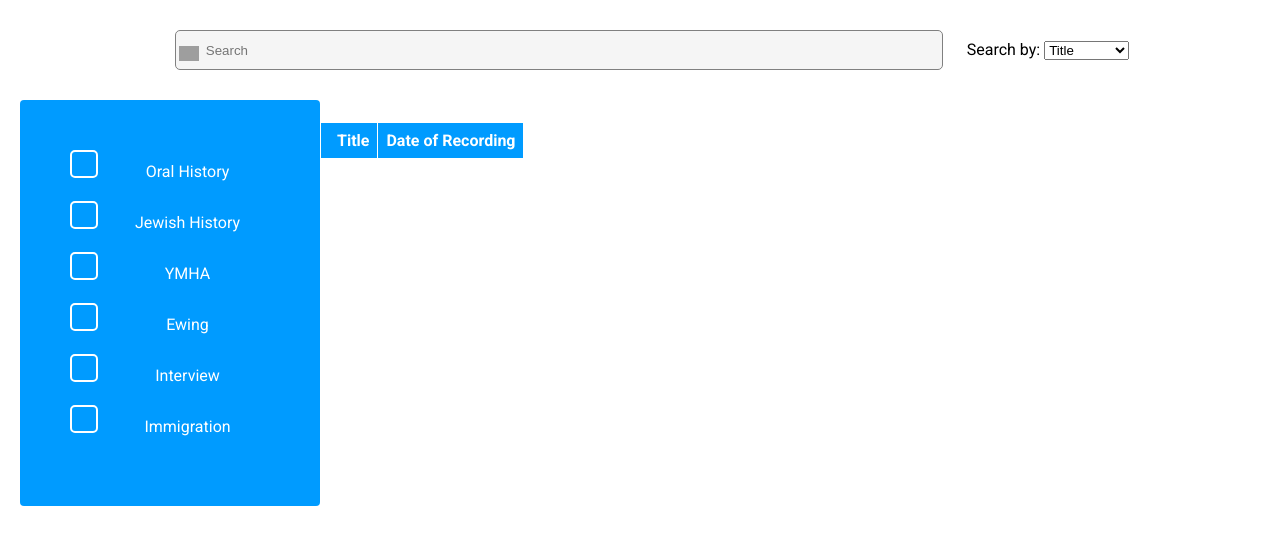
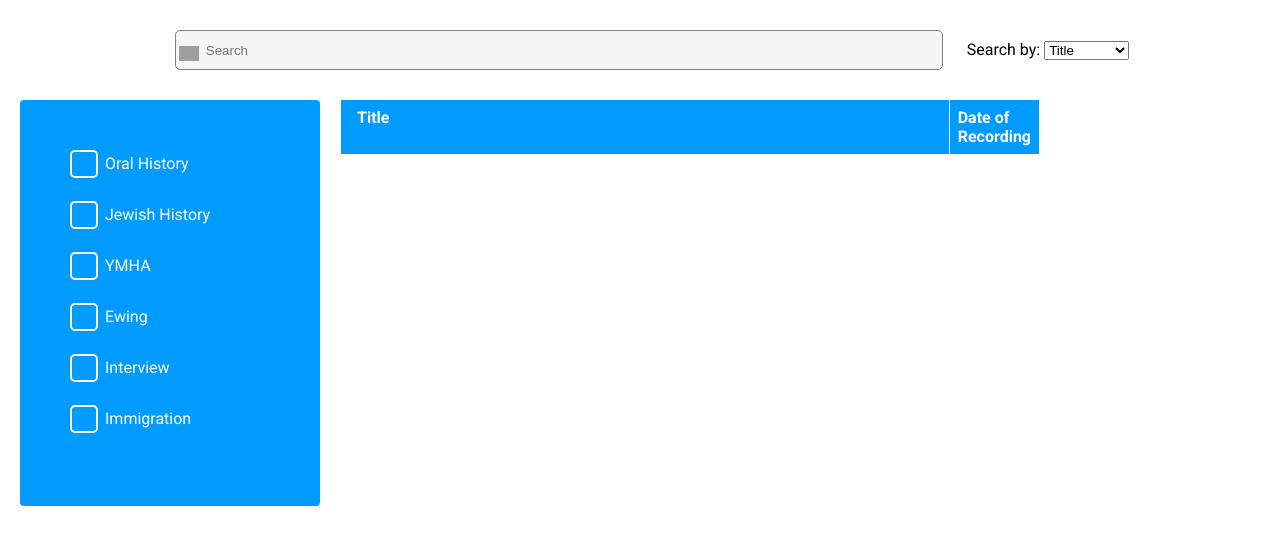
Before and after one commit to pepped1/database-trentoniana-project, a Flask app: page / in a window 1280 px wide. Shown: the part 50-595 px from the top of the page. Run offline with Flask 2, Linux system fonts and the light colour scheme; lists and menus that the app fills with data are empty; some libraries are stand-ins or nearby versions; grey boxes are pictures that could not be loaded.

Commit message:
table formatting fix

```diff
--- a/src/app_create_table/app/templates/my-form.html
+++ b/src/app_create_table/app/templates/my-form.html
@@ -10,8 +10,6 @@
     <style>
     	@import url('https://fonts.googleapis.com/css?family=Roboto:100,300,400,500,700,900');
 
-
-
         body {
         	margin: 0px;
         	font-family: 'Roboto', sans-serif;
@@ -22,6 +20,7 @@
         	color: #FFFFFF;
         	border: 1px solid white;
         	padding: 5px;
+        	width: 100%;
         }
 
         th:tr{
@@ -48,13 +47,16 @@
 	    }
 
 	    .hover-table{
-	    	margin-right: 20px;
-	    	margin-left: 20px;
+
 	    	border-collapse:collapse;
 	    	border-spacing:0;
-	    	width:60%;
+	    	width:70%;
 	    	text-align: right;
 	    	display:table-cell;
+	    	position:relative;
+	    	left: 20px;
+	    	bottom: 4px;
+
 	    }
 
 	    .hover-table tr{
@@ -255,9 +257,11 @@
 
         .checkbox-input-label {
         	display: inline-block;
-        	text-align: right;
+        	text-align: left;
+        	float: left;
         	clear: both;
-        	padding: 0px;
+        	position: relative;
+        	bottom:8px;
         	font-size: 16px;
         	color: rgba(255,255,255);
         	font-weight: 4px;
@@ -290,10 +294,13 @@
 
         .wrap {
         	display:table;
+        	margin: 20px;
+        	text-align: right;
         }
 
         .space {
         	margin: 10px;
+        	display:table-cell;
         }
 
 
@@ -382,7 +389,7 @@
 				</div>
 			</div>
 
-			<div space="space"></div>
+			<div class="space"></div>
 
 
 			<!-- Table with results from database -->
@@ -390,12 +397,12 @@
 
 	        <tr>
 		    	<th>Title</th>
-			<th>Date of Recording</th>
+				<th>Date of Recording</th>
 		    </tr>
 	        <!-- nested for loops in jinja template -->
 			{%for row in rows%}
 			    <tr>
-			    <td><a href="/archives/{{row[0]}}">{{row[1]}}</a></td>
+			    <td>{{row[1]}}</td>
 			    <td>{{row[2]}}</td>
 			    </tr>
 			{%endfor%}
```
